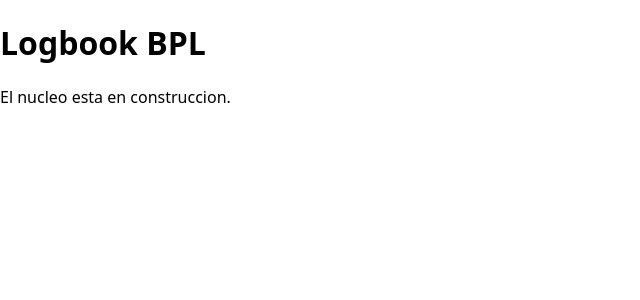
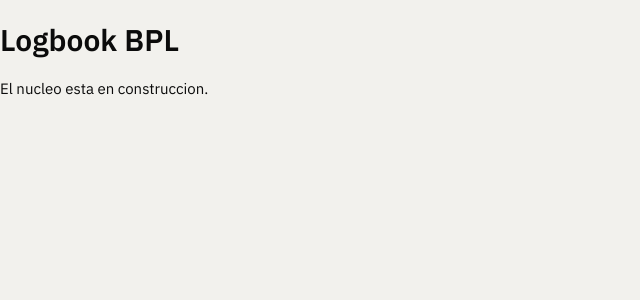
Before and after one commit to didachf/bpl-app, a Preact app: page / in a window 1280 px wide. Shown: the top 300 px of the page, without its empty margins (0-640 px from the left). Built offline with nearby package versions, Linux system fonts and the light colour scheme.

Commit message:
feat(ui): tema Instrumento, tipografia servida del propio origen

```diff
--- a/index.html
+++ b/index.html
@@ -3,7 +3,8 @@
   <head>
     <meta charset="UTF-8" />
     <meta name="viewport" content="width=device-width, initial-scale=1.0, viewport-fit=cover" />
-    <meta name="theme-color" content="#0b1220" />
+    <meta name="theme-color" content="#f2f1ed" media="(prefers-color-scheme: light)" />
+    <meta name="theme-color" content="#1a1a19" media="(prefers-color-scheme: dark)" />
     <title>Logbook BPL</title>
   </head>
   <body>
--- a/package.json
+++ b/package.json
@@ -11,9 +11,10 @@
     "test:watch": "vitest"
   },
   "dependencies": {
+    "@fontsource/ibm-plex-mono": "5.3.0",
+    "@fontsource/ibm-plex-sans": "5.3.0",
     "idb-keyval": "6.3.0",
-    "preact": "10.29.8",
-    "preact-iso": "2.12.2"
+    "preact": "10.29.8"
   },
   "devDependencies": {
     "@preact/preset-vite": "2.10.6",
--- a/src/main.tsx
+++ b/src/main.tsx
@@ -1,4 +1,9 @@
 import { render } from 'preact'
+import '@fontsource/ibm-plex-sans/400.css'
+import '@fontsource/ibm-plex-sans/500.css'
+import '@fontsource/ibm-plex-sans/600.css'
+import '@fontsource/ibm-plex-mono/400.css'
+import '@fontsource/ibm-plex-mono/500.css'
 import './styles.css'
 import { App } from './app'
 
--- a/src/styles.css
+++ b/src/styles.css
@@ -1,2 +1 @@
-:root { color-scheme: light dark; font-family: system-ui, -apple-system, sans-serif; }
-body { margin: 0; }
+@import './ui/theme.css';
--- /dev/null
+++ b/src/ui/theme.css
@@ -0,0 +1,159 @@
+/* src/ui/theme.css
+   Direccion visual "Instrumento". Oscuro por defecto, claro por preferencia del
+   sistema. Los valores salen de design/*.dc.html y no se inventan aqui.
+
+   El ambar #fab219 da 1,79 de contraste sobre fondo claro, asi que en tema claro
+   pasa a #8a5a00. Nunca rellena una superficie grande, solo trazos y texto. */
+
+:root {
+  color-scheme: dark;
+  --bg: #1a1a19;
+  --surface: #24231f;
+  --border: #2c2c2a;
+  --text: #ffffff;
+  --muted: #c3c2b7;
+  --dim: #898781;
+  --accent: #2a78d6;
+  --accent-text: #ffffff;
+  --ok: #0ca30c;
+  --warn: #fab219;
+  --warn-bg: #2a1f14;
+  --warn-border: #5a4423;
+  --danger: #d03b3b;
+  --danger-border: #4a2020;
+  --sans: 'IBM Plex Sans', system-ui, -apple-system, sans-serif;
+  --mono: 'IBM Plex Mono', ui-monospace, monospace;
+}
+
+@media (prefers-color-scheme: light) {
+  :root {
+    color-scheme: light;
+    --bg: #f2f1ed;
+    --surface: #fcfcfb;
+    --border: #e1e0d9;
+    --text: #0b0b0b;
+    --muted: #52514e;
+    --dim: #898781;
+    --accent: #1c5cab;
+    --accent-text: #ffffff;
+    --ok: #006300;
+    --warn: #8a5a00;
+    --warn-bg: #f6efe2;
+    --warn-border: #d9c9a4;
+    --danger: #a32020;
+    --danger-border: #e0c4c4;
+  }
+}
+
+* { box-sizing: border-box; }
+
+body {
+  margin: 0;
+  background: var(--bg);
+  color: var(--text);
+  font-family: var(--sans);
+  font-size: 15px;
+  -webkit-text-size-adjust: 100%;
+}
+
+/* Cifras alineadas en columna. Un acumulado que baila al teclear no se lee. */
+.num { font-family: var(--mono); font-variant-numeric: tabular-nums; }
+
+.cap {
+  font-size: 12px;
+  letter-spacing: .08em;
+  text-transform: uppercase;
+  color: var(--dim);
+}
+
+.lbl { font-size: 13px; }
+.dim { color: var(--dim); }
+.muted { color: var(--muted); }
+
+.card {
+  background: var(--surface);
+  border-radius: 8px;
+  padding: 13px 14px;
+}
+
+.outline {
+  border: 1px solid var(--border);
+  border-radius: 8px;
+  padding: 13px 14px;
+  background: none;
+}
+
+.chip {
+  font: inherit;
+  font-size: 13px;
+  padding: 7px 13px;
+  border-radius: 15px;
+  border: 1px solid var(--border);
+  background: none;
+  color: var(--muted);
+  cursor: pointer;
+}
+.chip[aria-pressed='true'] {
+  border-color: var(--accent);
+  color: var(--text);
+  background: color-mix(in srgb, var(--accent) 14%, transparent);
+}
+
+.primary {
+  width: 100%;
+  height: 56px;
+  border: none;
+  border-radius: 8px;
+  background: var(--accent);
+  color: var(--accent-text);
+  font: inherit;
+  font-size: 17px;
+  font-weight: 500;
+  display: flex;
+  align-items: center;
+  justify-content: center;
+  gap: 8px;
+  cursor: pointer;
+}
+
+.secondary {
+  width: 100%;
+  height: 50px;
+  border: 1px solid var(--border);
+  border-radius: 8px;
+  background: none;
+  color: var(--muted);
+  font: inherit;
+  font-size: 15px;
+  display: flex;
+  align-items: center;
+  justify-content: center;
+  gap: 8px;
+  cursor: pointer;
+}
+
+.linkish {
+  border: none;
+  background: none;
+  padding: 0;
+  font: inherit;
+  font-size: 15px;
+  color: var(--accent);
+  cursor: pointer;
+}
+
+/* Un campo de texto que hereda del tema. Safari le pone fondo blanco si no. */
+input, select, textarea {
+  font: inherit;
+  color: var(--text);
+  background: var(--bg);
+  border: 1px solid var(--border);
+  border-radius: 8px;
+  padding: 10px 12px;
+  width: 100%;
+}
+/* 16 px es el umbral por debajo del cual Safari hace zoom al enfocar. */
+input, select, textarea { font-size: 16px; }
+textarea { min-height: 76px; resize: vertical; }
+
+a { color: var(--accent); }
```
Also changed, not shown: src/ui/ids.ts (added, +11 -0 lines), 62 other files (tests, documents, lock files or other folders).
